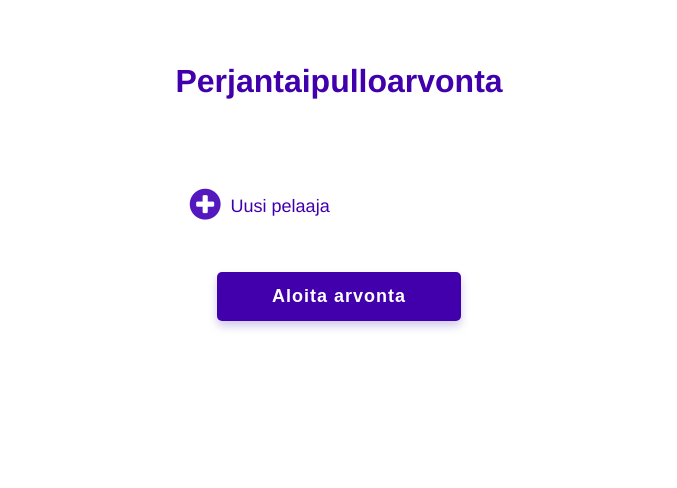
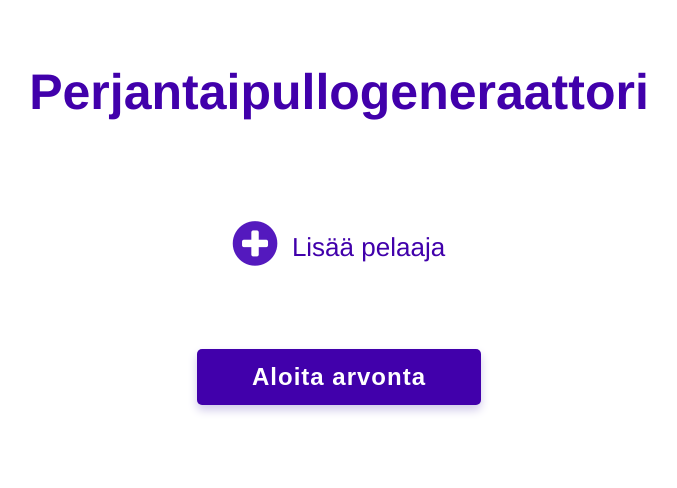
Before and after one commit to pekfish/Perjantaipullogeneraattori, a plain HTML site: page index.html in a window 1280 px wide. Shown: the whole page, without its empty margins (301-978 px from the left). Drawn offline with Linux system fonts and the light colour scheme.

Commit message:
bug fixes for v0.3

```diff
--- a/arvonta.css
+++ b/arvonta.css
@@ -8,6 +8,7 @@ body {
 
 h1 {
 margin-top: 5%;
+font-size: 50px;
 }
 
 #players {
@@ -18,7 +19,6 @@ table-layout: fixed;
 margin-top: 6%;
 display: grid;
 justify-content: center;
-grid-template-rows: none;
 height: 90%;
 }
 
@@ -35,7 +35,8 @@ button{
   box-shadow: 0px 5px 10px #D0C9EA;
   letter-spacing: 1px;
   font-weight: bold;
-  font-size: 18px;
+  font-size: 24px;
+  margin-bottom: 20px;
 }
 
 button:hover {
@@ -44,7 +45,7 @@ button:hover {
 }
 
 #aloita{
-  margin-top: 50px;
+  margin-top: 60px;
   height: 100%;
 }
 
@@ -56,10 +57,9 @@ font-weight: bold;
 }
 
 #uusiPelaaja {
-position: relative;
-  margin-left: -65%;
-  margin-top: 10px;
-  font-size: 18px;
+  margin-top: 20px;
+  font-size: 26px;
+  margin-bottom: 20px;
 }
 
 #uusiPelaaja:hover, .fa:hover, button:hover{
--- a/arvonta.js
+++ b/arvonta.js
@@ -1,5 +1,5 @@
 var players = [];
-var playerCount = 1;
+var playerCount = 0;
 var tableCells = [];
 
 function addPlayer(){
--- a/index.html
+++ b/index.html
@@ -8,10 +8,10 @@
     <script type="text/javascript" src="arvonta.js"></script>
   </head>
   <body>
-    <h1 id="result">Perjantaipulloarvonta</h1>
+    <h1 id="result">Perjantaipullogeneraattori</h1>
     <main id="grid-container">
       <div id="uusiPelaaja">
-        <a onclick="addPlayer()"><i class="fa fa-plus-circle fa-2x" aria-hidden="true" id="plus"></i>&nbsp Uusi pelaaja</a>
+        <a onclick="addPlayer()"><i class="fa fa-plus-circle fa-2x" aria-hidden="true" id="plus"></i>&nbsp Lisää pelaaja</a>
       </div>
       <table id="players">
 
```
Also changed, not shown: arvonta.html (deleted, +0 -25 lines).
